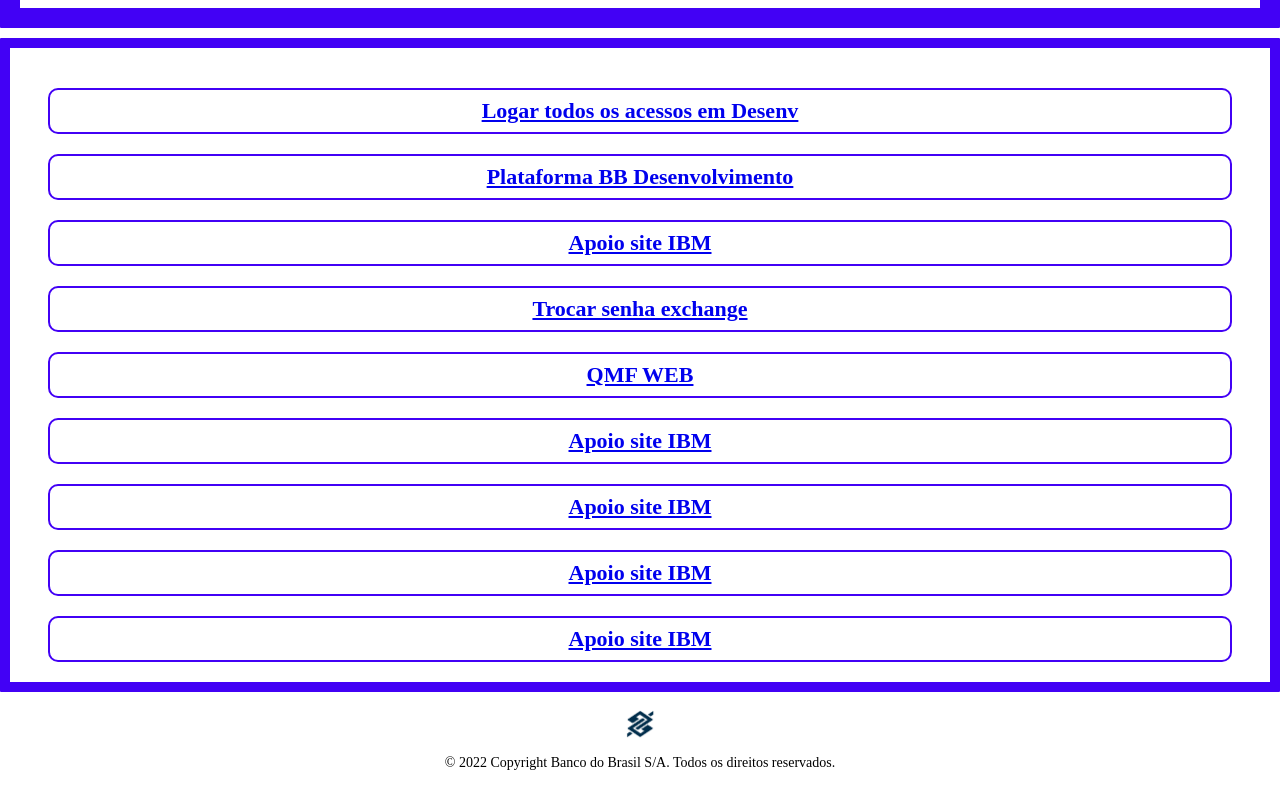
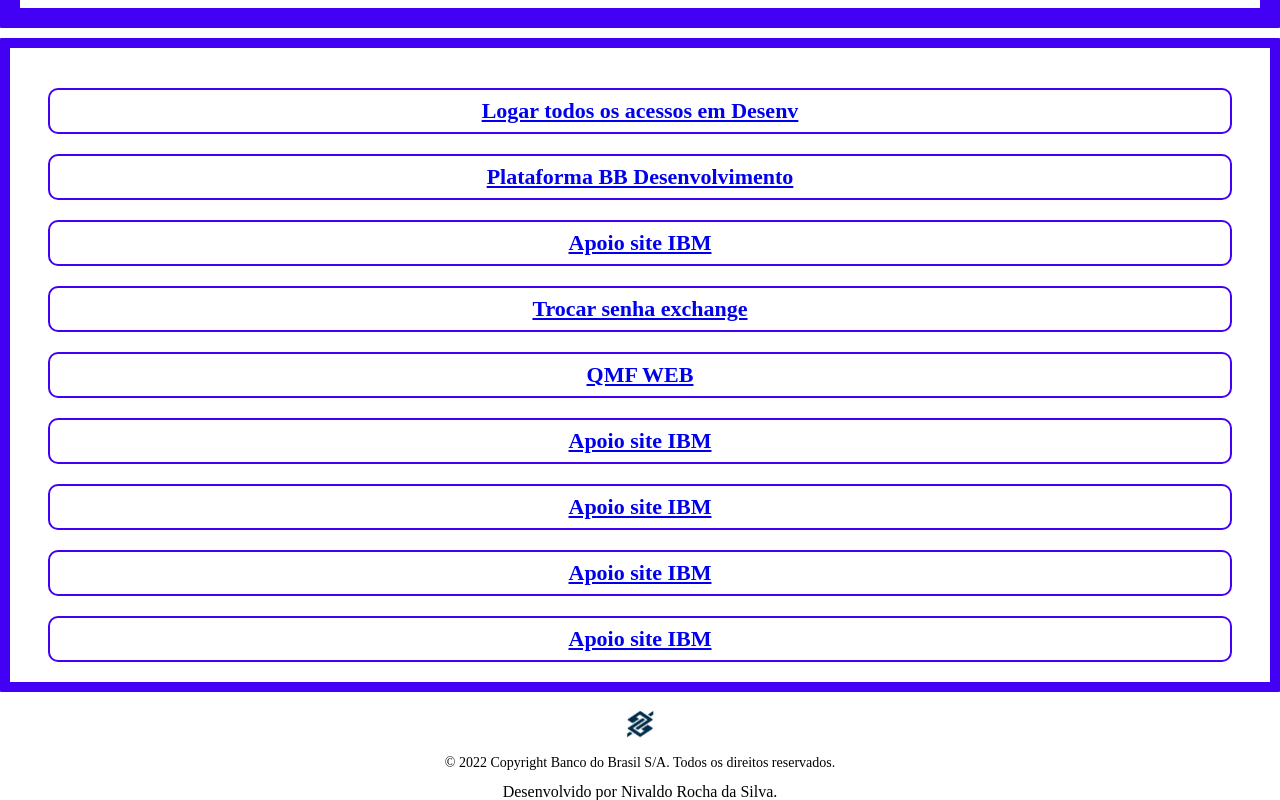
Before and after one commit to nivaldorocha/meulinkbb, a plain HTML site: page desenvolvimento.html in a window 1280 px wide. Shown: the part 507-1307 px from the top of the page. Drawn offline with Linux system fonts and the light colour scheme.

Commit message:
Add files via upload

```diff
--- a/desenvolvimento.html
+++ b/desenvolvimento.html
@@ -61,7 +61,8 @@
 		</main>
 		<footer>
 			<img class="logo-rodape" src="bancodobrasil.png">
-			<p class="copyright">&copy; 2022 Copyright Banco do Brasil S/A. Todos os direitos reservados.</p>
+			<p class="copyright">&copy; 2022 Copyright Banco do Brasil S/A. Todos os direitos reservados. </p>
+			<p class="desenvolvedor">Desenvolvido por Nivaldo Rocha da Silva.</p>
 		</footer>
 	</body>
 </html>
```
